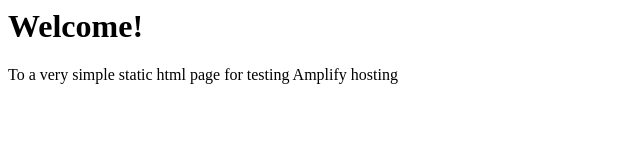
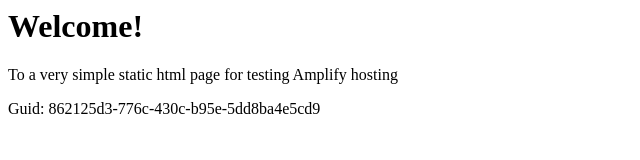
Before and after one commit to aws-aemilia-kix/Github-PR-Commit-Integration-Test-DoNotTouch-v1-prod-ap-northeast-3, a website: page src/index.html in a window 1280 px wide. Shown: the whole page, without its empty margins (0-640 px from the left). Drawn offline with Linux system fonts and the light colour scheme.

Commit message:
commit from integ tests

```diff
--- a/src/index.html
+++ b/src/index.html
@@ -1,3 +1,5 @@
+
+
 <html lang="en">
 
 <head>
@@ -10,6 +12,6 @@
 <body>
     <h1>Welcome!</h1>
     <p>To a very simple static html page for testing Amplify hosting</p>
-</body>
+    <p>Guid: 862125d3-776c-430c-b95e-5dd8ba4e5cd9</p></body>
 
 </html>
```
